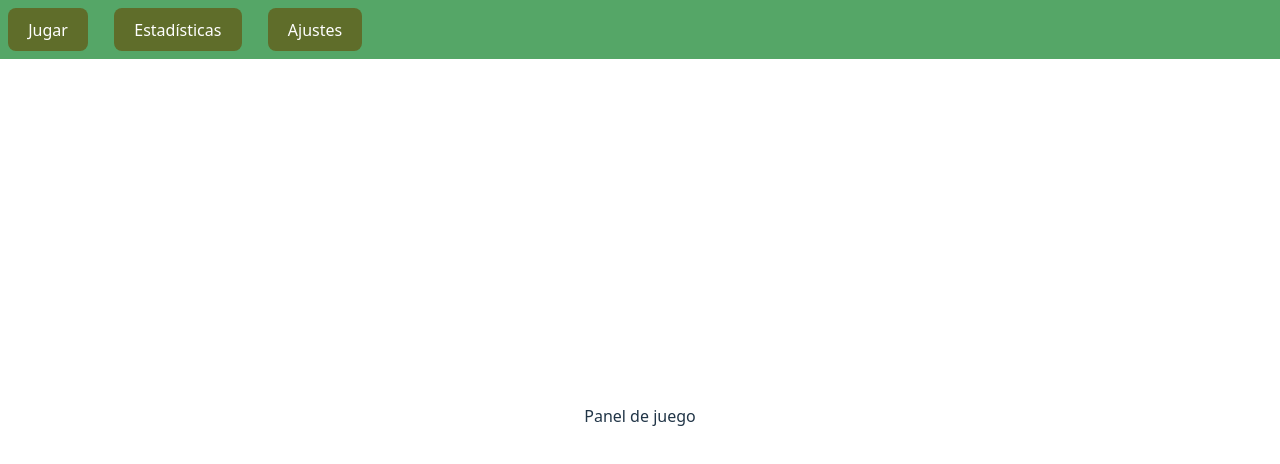
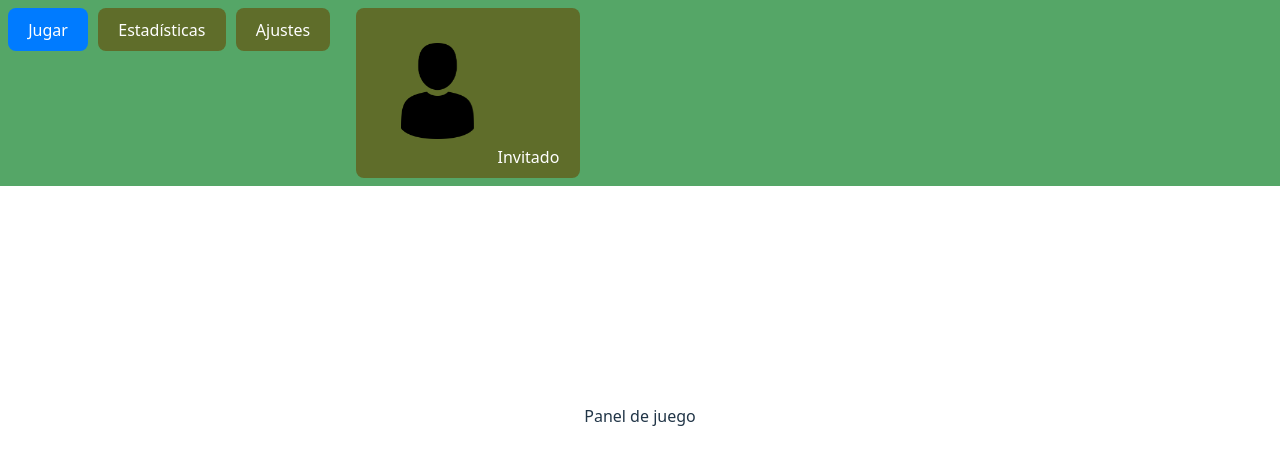
Before and after one commit to Arquisoft/yovi_es1a, a React app in the folder webapp/: page /menu in a window 1280 px wide. Shown: the top 464 px of the page. Built offline with nearby package versions, Linux system fonts and the light colour scheme; the HTML template or start-up script is replaced by a standard one.

Commit message:
Añado usuario logeado en la barra de navegación

```diff
--- a/webapp/src/Login.tsx
+++ b/webapp/src/Login.tsx
@@ -41,6 +41,10 @@ const Login: React.FC = () => {
       const data = await res.json();
 
       if (res.ok) {
+          localStorage.setItem("user", JSON.stringify({
+            userId: data.userId,
+            username: data.username
+          }));
         console.log("¡Conectado con éxito!", data.message);
         alert(`¡Bienvenido de nuevo, ${data.username}!`);
 
--- a/webapp/src/MenuOpciones.tsx
+++ b/webapp/src/MenuOpciones.tsx
@@ -1,21 +1,39 @@
-import React, { useState } from "react";
+import React, { useState,useEffect  } from "react";
 import "./Menu.css";
+import avatar from './img/avatar.png';
 
 const Menu: React.FC = () => {
   const [activeTab, setActiveTab] = useState("play");
+  const [user, setUser] = useState<{ userId: string; username: string } | null>(null);
+
+  useEffect(() => {
+    const storedUser = localStorage.getItem("user");
+    if (storedUser) {
+      setUser(JSON.parse(storedUser));
+    }
+  }, []);
 
   return (
     <div>
       <nav className="nav-bar">
-        <button onClick={() => setActiveTab("play")} className="nav-item">
+        <div className="nav-left">
+          <button onClick={() => setActiveTab("play")} className={`nav-item ${activeTab === "play" ? "active" : ""}`}>
             Jugar
           </button>
-        <button onClick={() => setActiveTab("stats")} className="nav-item">
+          <button onClick={() => setActiveTab("stats")} className={`nav-item ${activeTab === "stats" ? "active" : ""}`}>
             Estadísticas
           </button>
-        <button onClick={() => setActiveTab("settings")} className="nav-item">
+          <button onClick={() => setActiveTab("settings")} className={`nav-item ${activeTab === "settings" ? "active" : ""}`}>
             Ajustes
           </button>
+        </div>
+
+        <div className="nav-right">
+          <button className="nav-item perfil">
+            <img src={avatar} className="avatar" alt="avatar" />
+            <span className="username">{user?.username || "Invitado"}</span>
+          </button>
+        </div>
       </nav>
 
       <div className="content">
```
Lines whose indentation alone changed are shown as unchanged.
